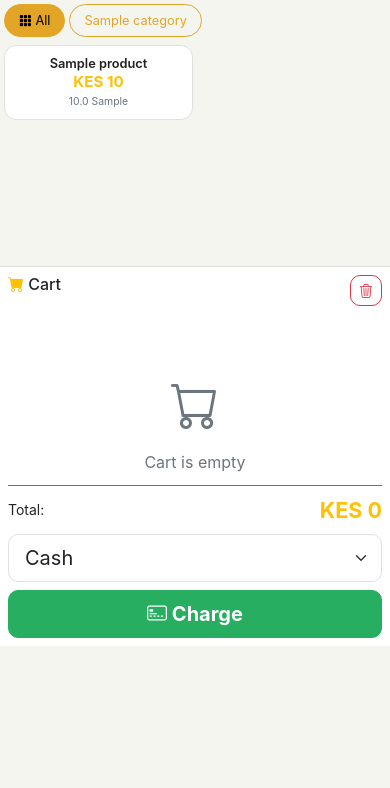
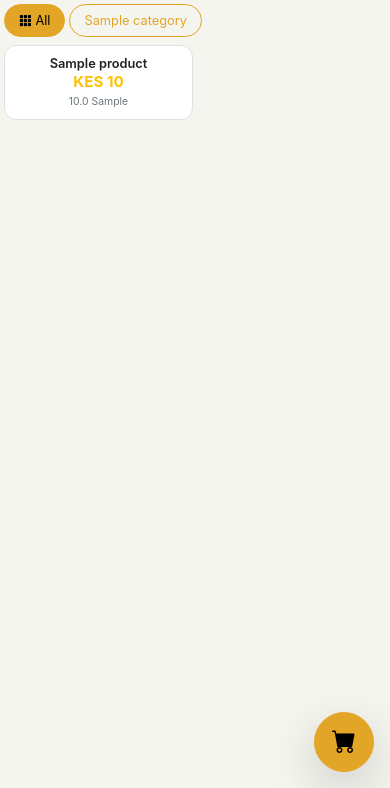
Before and after one commit to GeorgeNjoroge760/Club-cheers, a Flask app: page /pos in a window 390 px wide. Shown: the part 56-844 px from the top of the page. Run offline with Flask 3, Linux system fonts and the light colour scheme; the visitor is signed in with stand-in values (Sample User, id 1); tables that the repository leaves empty hold one stand-in row (values such as "Sample post").

Commit message:
mobile cart FAB with bottom offcanvas + system documentation

```diff
--- a/static/style.css
+++ b/static/style.css
@@ -230,12 +230,6 @@ body.pos-layout {
 
 /* Tablet/mobile */
 @media (max-width: 767px) {
-    .cart-panel {
-        height: 45vh;
-        border-top: 1px solid #ddd !important;
-        border-left: none !important;
-    }
-
     .product-card {
         flex: 0 0 50%;
         max-width: 50%;
--- /dev/null
+++ b/templates/_cart_footer.html
@@ -0,0 +1,16 @@
+<div class="d-flex justify-content-between align-items-center mb-2">
+    <span class="text-dark small">Total:</span>
+    <span class="fs-4 fw-bold text-warning" id="cartTotal">KES {{ "%.0f"|format(cart|sum(attribute='total')) }}</span>
+</div>
+<div class="mb-2">
+    <select class="form-select form-select-lg" id="paymentMethod">
+        <option value="cash"><i class="bi bi-cash"></i> Cash</option>
+        <option value="card"><i class="bi bi-credit-card"></i> Card</option>
+        <option value="mpesa"><i class="bi bi-phone"></i> M-Pesa</option>
+    </select>
+</div>
+<div class="d-grid gap-2">
+    <button class="btn btn-success btn-lg fw-bold" id="checkoutBtn" onclick="checkout()">
+        <i class="bi bi-credit-card-2-front"></i> Charge
+    </button>
+</div>
--- /dev/null
+++ b/templates/_cart_items.html
@@ -0,0 +1,21 @@
+{% if cart %}
+{% for item in cart %}
+<div class="cart-item d-flex justify-content-between align-items-center mb-2 p-2 bg-dark-light rounded" data-pid="{{ item.product_id }}">
+    <div class="flex-grow-1 min-w-0">
+        <div class="fw-bold small text-truncate">{{ item.name }}</div>
+        <div class="d-flex align-items-center gap-1 mt-1">
+            <button class="btn btn-sm btn-outline-secondary" onclick="updateQty({{ item.product_id }}, {{ item.qty - 1 }})"><i class="bi bi-dash"></i></button>
+            <span class="fw-bold px-1" id="qty-{{ item.product_id }}">{{ item.qty }}</span>
+            <button class="btn btn-sm btn-outline-secondary" onclick="updateQty({{ item.product_id }}, {{ item.qty + 1 }})"><i class="bi bi-plus"></i></button>
+            <span class="ms-auto text-warning small fw-bold" id="line-{{ item.product_id }}">KES {{ "%.0f"|format(item.total) }}</span>
+        </div>
+    </div>
+    <button class="btn btn-sm btn-outline-danger ms-1" onclick="updateQty({{ item.product_id }}, 0)"><i class="bi bi-x"></i></button>
+</div>
+{% endfor %}
+{% else %}
+<div class="text-secondary text-center mt-5 empty-cart-msg">
+    <i class="bi bi-cart" style="font-size: 3rem;"></i>
+    <p class="mt-2">Cart is empty</p>
+</div>
+{% endif %}
--- a/templates/pos.html
+++ b/templates/pos.html
@@ -24,51 +24,40 @@
         </div>
     </div>
 
-    <div class="col-12 col-md-4 bg-white border-start d-flex flex-column cart-panel p-2 p-md-3">
+    <div class="d-none d-md-flex col-md-4 bg-white border-start flex-column cart-panel p-2 p-md-3">
         <h5 class="text-dark mb-3 fs-6">
             <i class="bi bi-cart-fill text-warning"></i> Cart
             <button class="btn btn-outline-danger btn-sm float-end" onclick="clearCart()"><i class="bi bi-trash3"></i></button>
         </h5>
         <div class="flex-grow-1 overflow-auto" id="cartItems">
-            {% if cart %}
-            {% for item in cart %}
-            <div class="cart-item d-flex justify-content-between align-items-center mb-2 p-2 bg-dark-light rounded" data-pid="{{ item.product_id }}">
-                <div class="flex-grow-1 min-w-0">
-                    <div class="fw-bold small text-truncate">{{ item.name }}</div>
-                    <div class="d-flex align-items-center gap-1 mt-1">
-                        <button class="btn btn-sm btn-outline-secondary" onclick="updateQty({{ item.product_id }}, {{ item.qty - 1 }})"><i class="bi bi-dash"></i></button>
-                        <span class="fw-bold px-1" id="qty-{{ item.product_id }}">{{ item.qty }}</span>
-                        <button class="btn btn-sm btn-outline-secondary" onclick="updateQty({{ item.product_id }}, {{ item.qty + 1 }})"><i class="bi bi-plus"></i></button>
-                        <span class="ms-auto text-warning small fw-bold" id="line-{{ item.product_id }}">KES {{ "%.0f"|format(item.total) }}</span>
-                    </div>
-                </div>
-                <button class="btn btn-sm btn-outline-danger ms-1" onclick="updateQty({{ item.product_id }}, 0)"><i class="bi bi-x"></i></button>
-            </div>
-            {% endfor %}
-            {% else %}
-            <div class="text-secondary text-center mt-5">
-                <i class="bi bi-cart" style="font-size: 3rem;"></i>
-                <p class="mt-2">Cart is empty</p>
-            </div>
-            {% endif %}
+            {% include "_cart_items.html" %}
         </div>
         <div class="mt-auto pt-2 border-top border-secondary">
-            <div class="d-flex justify-content-between align-items-center mb-2">
-                <span class="text-dark small">Total:</span>
-                <span class="fs-4 fw-bold text-warning" id="cartTotal">KES {{ "%.0f"|format(cart|sum(attribute='total')) }}</span>
-            </div>
-            <div class="mb-2">
-                <select class="form-select  form-select-lg" id="paymentMethod">
-                    <option value="cash"><i class="bi bi-cash"></i> Cash</option>
-                    <option value="card"><i class="bi bi-credit-card"></i> Card</option>
-                    <option value="mpesa"><i class="bi bi-phone"></i> M-Pesa</option>
-                </select>
-            </div>
-            <div class="d-grid gap-2">
-                <button class="btn btn-success btn-lg fw-bold" id="checkoutBtn" onclick="checkout()">
-                    <i class="bi bi-credit-card-2-front"></i> Charge
-                </button>
-            </div>
+            {% include "_cart_footer.html" %}
+        </div>
+    </div>
+</div>
+
+<div class="d-md-none position-fixed bottom-0 end-0 m-3" style="z-index: 1030;">
+    <button class="btn btn-warning rounded-circle shadow-lg position-relative" style="width: 60px; height: 60px; font-size: 1.5rem;"
+            onclick="openMobileCart()" id="cartFab">
+        <i class="bi bi-cart-fill"></i>
+        <span class="position-absolute top-0 start-100 translate-middle badge rounded-pill bg-danger" id="cartBadge" style="display: none;">0</span>
+    </button>
+</div>
+
+<div class="offcanvas offcanvas-bottom d-md-none" tabindex="-1" id="mobileCart" style="height: 75vh; border-radius: 16px 16px 0 0;">
+    <div class="offcanvas-header border-bottom">
+        <h5 class="offcanvas-title"><i class="bi bi-cart-fill text-warning"></i> Cart</h5>
+        <button class="btn btn-outline-danger btn-sm me-2" onclick="clearCart()"><i class="bi bi-trash3"></i></button>
+        <button type="button" class="btn-close" data-bs-dismiss="offcanvas"></button>
+    </div>
+    <div class="offcanvas-body d-flex flex-column p-3">
+        <div class="flex-grow-1 overflow-auto mb-3" id="mobileCartItems">
+            {% include "_cart_items.html" %}
+        </div>
+        <div class="border-top pt-3">
+            {% include "_cart_footer.html" %}
         </div>
     </div>
 </div>
@@ -138,7 +127,20 @@
 <script>
 const cartTotal = document.getElementById('cartTotal');
 const cartItems = document.getElementById('cartItems');
+const mobileCartItems = document.getElementById('mobileCartItems');
 const checkoutBtn = document.getElementById('checkoutBtn');
+const cartBadge = document.getElementById('cartBadge');
+let mobileCartOffcanvas = null;
+
+document.addEventListener('DOMContentLoaded', function() {
+    const el = document.getElementById('mobileCart');
+    if (el) mobileCartOffcanvas = new bootstrap.Offcanvas(el);
+    updateBadge();
+});
+
+function openMobileCart() {
+    if (mobileCartOffcanvas) mobileCartOffcanvas.show();
+}
 
 function addToCart(productId, name, price) {
     fetch('{{ url_for("pos.cart_add") }}', {
@@ -168,11 +170,22 @@ function clearCart() {
     .then(data => updateCartUI(data));
 }
 
+function updateBadge() {
+    if (!cartBadge) return;
+    const count = document.querySelectorAll('.cart-item').length;
+    if (count > 0) {
+        cartBadge.style.display = 'inline';
+        cartBadge.textContent = count;
+    } else {
+        cartBadge.style.display = 'none';
+    }
+}
+
 function updateCartUI(data) {
     const items = data.cart;
     let html = '';
     if (items.length === 0) {
-        html = '<div class="text-secondary text-center mt-5"><i class="bi bi-cart" style="font-size: 3rem;"></i><p class="mt-2">Cart is empty</p></div>';
+        html = '<div class="text-secondary text-center mt-5 empty-cart-msg"><i class="bi bi-cart" style="font-size: 3rem;"></i><p class="mt-2">Cart is empty</p></div>';
         checkoutBtn.disabled = true;
     } else {
         checkoutBtn.disabled = false;
@@ -193,7 +206,9 @@ function updateCartUI(data) {
         });
     }
     cartItems.innerHTML = html;
+    if (mobileCartItems) mobileCartItems.innerHTML = html;
     cartTotal.textContent = 'KES ' + data.total.toFixed(0);
+    updateBadge();
 }
 
 function checkout() {
```
Also changed, not shown: README.md (added).
